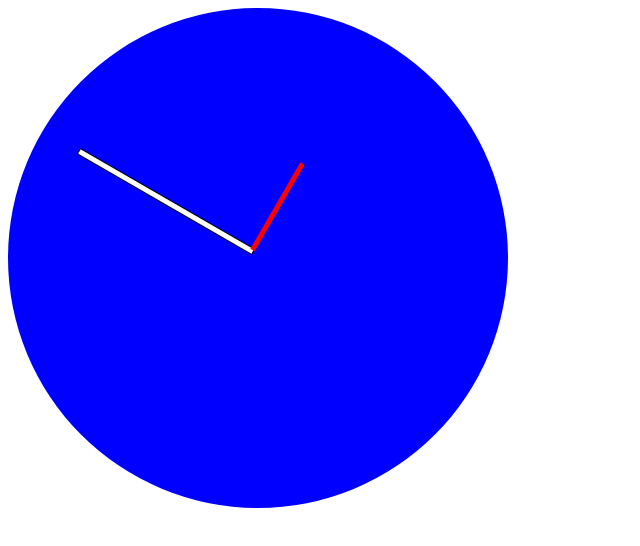
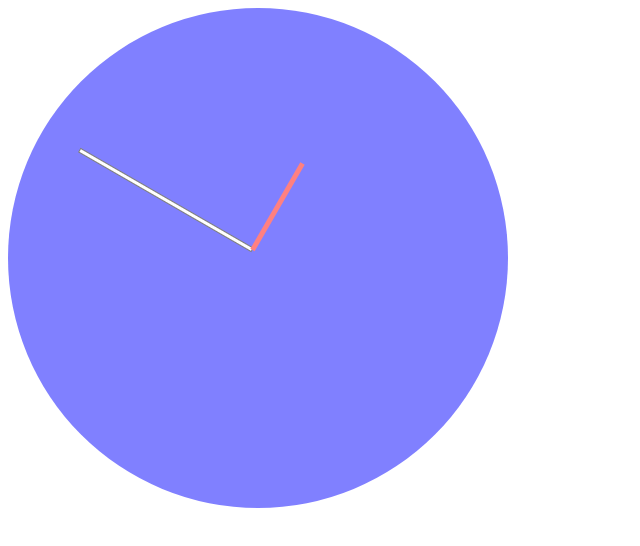
Before and after one commit to AlexKrevnyi/meta-front-end-developer, a plain HTML site: page Course 4. HTML and CSS in depth/CSS animation/index.html in a window 1280 px wide. Shown: the whole page, without its empty margins (0-640 px from the left). Drawn offline with Linux system fonts and the light colour scheme.

Commit message:
Installing Linter

```diff
--- a/Course 4. HTML and CSS in depth/Animation examples/styles.css
+++ b/Course 4. HTML and CSS in depth/Animation examples/styles.css
@@ -3,7 +3,7 @@
     transform: translate3d(0px, 0px, 0px);
   }
   to {
-    transform: translate3d(640px, 0px, 0px);
+    transform: translate3d(640px, 200px, 300px);
   }
 }
 
--- a/Course 4. HTML and CSS in depth/CSS animation/index.html
+++ b/Course 4. HTML and CSS in depth/CSS animation/index.html
@@ -2,6 +2,7 @@
 <html>
 
 <head>
+  <title>HELLO world</title>
     <link rel="stylesheet" href="styles.css">
 </head>
 
@@ -12,4 +13,4 @@
   </div>
 </body>
 
-</html>
+</html
--- a/Course 4. HTML and CSS in depth/CSS animation/styles.css
+++ b/Course 4. HTML and CSS in depth/CSS animation/styles.css
@@ -1,8 +1,27 @@
+* {
+  box-sizing: border-box;
+}
+
+BODY {
+
+}
+
 .clock {
   background-color: blue;
+  opacity:  50%;
   height: 500px;
   width: 500px;
   border-radius: 50%;
+}
+
+.hours {
+  height: 100px;
+  width: 5px;
+  border: 1 px solid black;
+  background-color: red;
+  transform-origin: bottom;
+  position: absolute;
+  top: 150px; left: 250px;
 }
 
 .minutes {
@@ -17,18 +36,7 @@
 
 }
 
-.hours {
-  height: 100px;
-  width: 5px;
-  border: 1 px solid black;
-  background-color: red;
-  transform-origin: bottom;
-  position: absolute;
-  top: 150px; left: 250px;
 
-
-
-}
 
 .minutes {
   animation: cycle 6s infinite linear;
```
Also changed, not shown: Course 4. HTML and CSS in depth/CSS animation/.stylelintrc.json (added).
